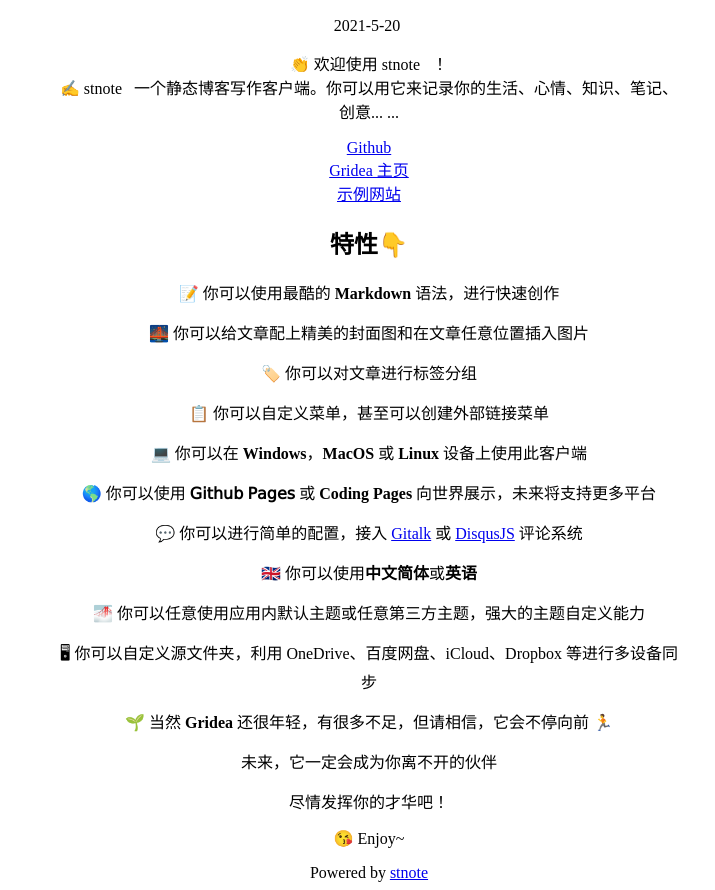
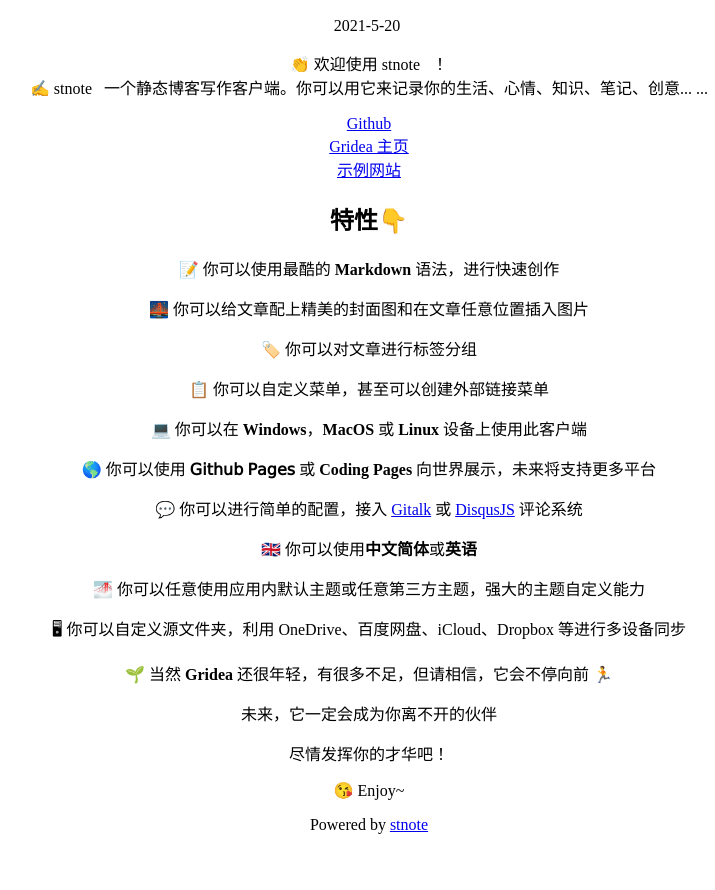
Before and after one commit to wuzhtuman/stnote.github.io, a plain HTML site: page index.html in a window 1280 px wide. Shown: the part 50-940 px from the top of the page, without its empty margins (271-986 px from the left). After the commit the page ends 892 px from the top, so only its background shows below. Drawn offline with Linux system fonts and the light colour scheme.

Commit message:
Update index.html

```diff
--- a/index.html
+++ b/index.html
@@ -7,7 +7,7 @@
 
   <center></head><center>
   <center><body><center>
-  <div style="display: block; margin: 0 auto; width: 50%; background: #fff;">
+  <div style="display: block; margin: 0 auto; width: 100%; background: #fff;">
 
       <article class="article">
         <h1>Hello stnote</h1>
```
